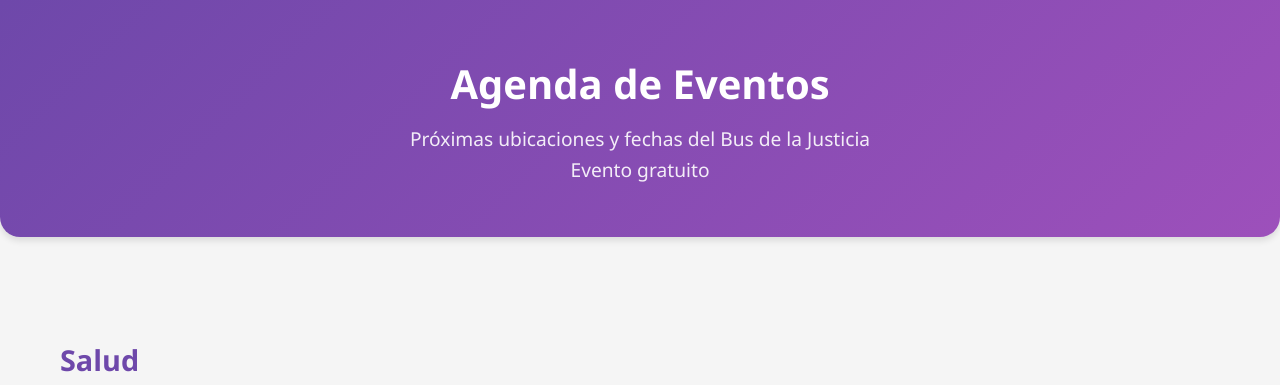
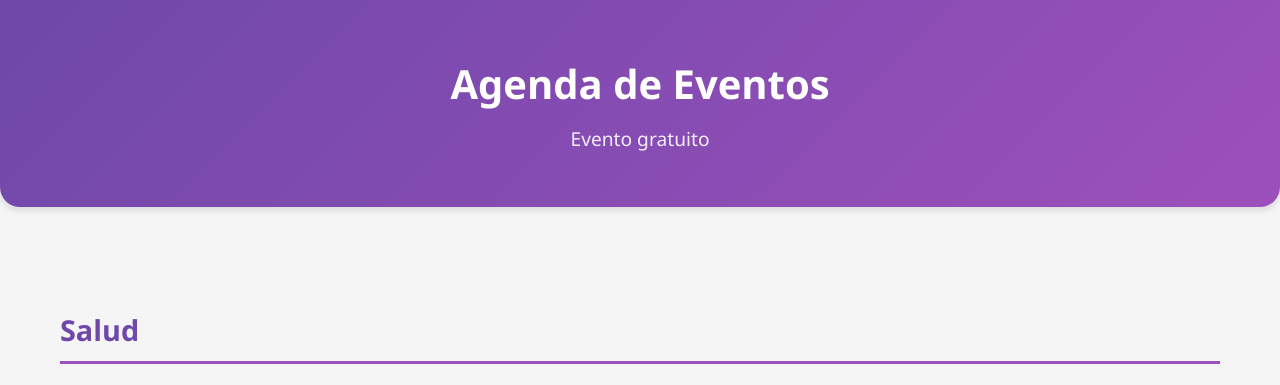
Before and after one commit to KrlitosForever/informativo, a plain HTML site: page after-production.html in a window 1280 px wide. Shown: the top 385 px of the page. Drawn offline with Linux system fonts and the light colour scheme.

Commit message:
Update after-production.html

```diff
--- a/after-production.html
+++ b/after-production.html
@@ -155,7 +155,6 @@
     <header>
         <div class="container">
             <h1>Agenda de Eventos</h1>
-            <p class="subtitle">Próximas ubicaciones y fechas del Bus de la Justicia</p>
             <p class="subtitle">Evento gratuito</p>
         </div>
     </header>
```
